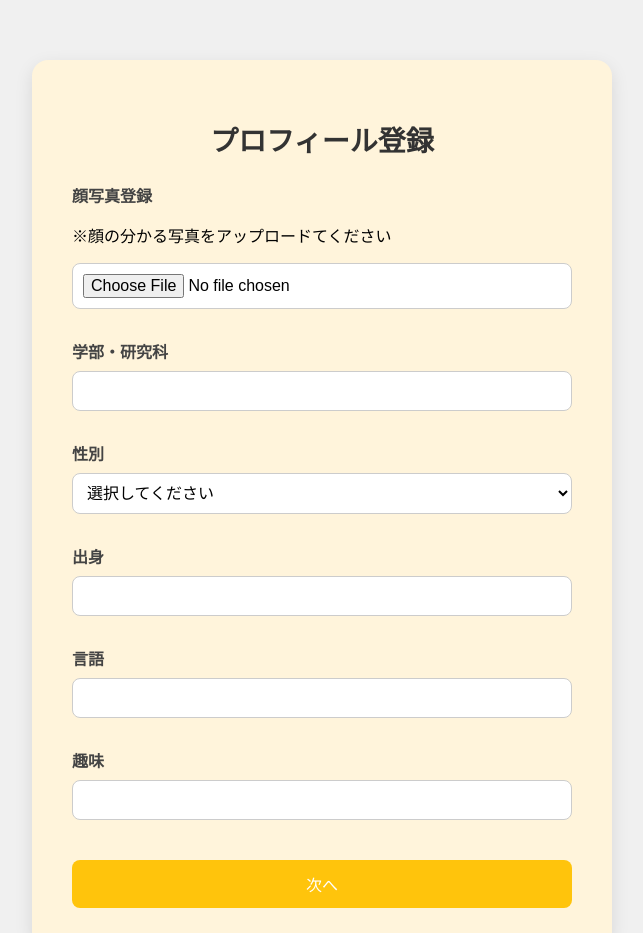
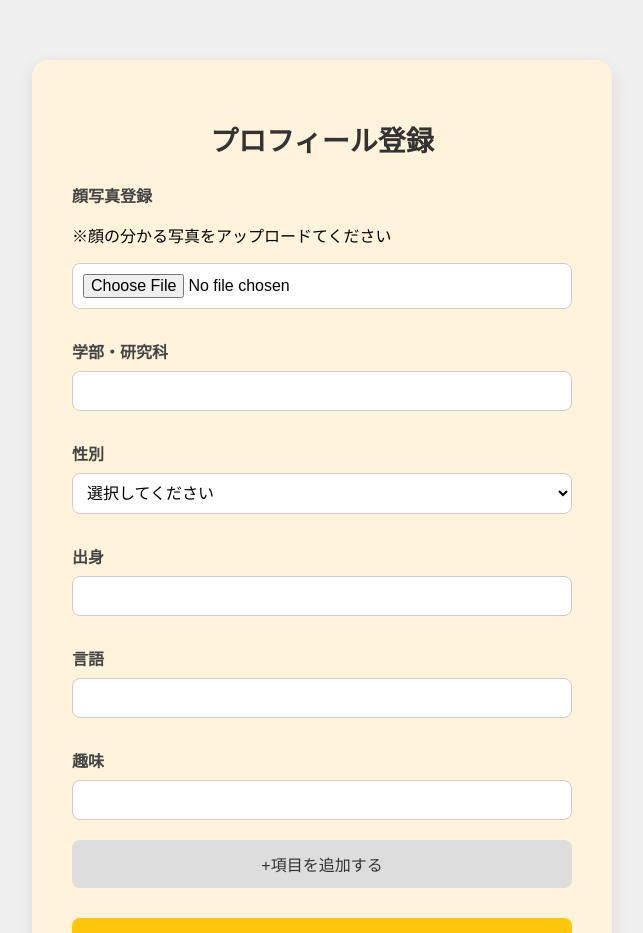
Before and after one commit to himura467/kuis-holla-nextjs, a Next.js app: page /profile in a window 1280 px wide. Shown: the top 933 px of the page, without its empty margins (318-961 px from the left). Built offline with nearby package versions, Linux system fonts and the light colour scheme.

Commit message:
趣味リスの形式化

```diff
--- a/src/app/profile/profile.module.css
+++ b/src/app/profile/profile.module.css
@@ -57,3 +57,17 @@
 .button:hover {
   background-color: #ffcc40;
 }
+
+.addButton {
+  margin-top: 10px;
+  padding: 8px 12px;
+  background-color: transparent;
+  color: #898585;
+  font-size: 14px;
+  border-radius: 4px;
+  cursor: pointer;
+}
+
+.addButton:hover {
+  background-color: #fdf6c3; /* やさしい黄色のホバー */
+}
--- a/src/components/profile.tsx
+++ b/src/components/profile.tsx
@@ -8,12 +8,14 @@ import styles from "../app/profile/profile.module.css";
 export default function Profile() {
   const router = useRouter();
   const setUser = useUserStore((state) => state.setUser);
+
   const [gender, setGender] = useState("");
   const [department, setDepartment] = useState("");
-  const [hobby, setHobby] = useState("");
   const [hometown, setHometown] = useState("");
   const [language, setLanguage] = useState("");
   const [photo, setPhoto] = useState<File | null>(null);
+
+  const [hobbies, setHobbies] = useState<string[]>([""]); // ← 複数入力対応
 
   const handleFileChange = (e: React.ChangeEvent<HTMLInputElement>) => {
     const file = e.target.files?.[0];
@@ -21,13 +23,16 @@ export default function Profile() {
   };
 
   const handleProfileSubmit = () => {
+    // 空欄を除いた趣味だけ保存
+    const filteredHobbies = hobbies.filter((h) => h.trim() !== "");
+
     // Zustand に保存（送信はしない）
     setUser("gender", gender);
     setUser("department", department);
     setUser("hometown", hometown);
-    setUser("hobbies", hobby.split(","));
     setUser("languages", language.split(","));
     setUser("photo", photo);
+    setUser("hobbies", filteredHobbies);
 
     router.push("/question"); // 次のステップへ
   };
@@ -83,12 +88,28 @@ export default function Profile() {
       />
 
       <h2 className={styles.label}>趣味</h2>
-      <input
-        className={styles.input}
-        type="text"
-        value={hobby}
-        onChange={(e) => setHobby(e.target.value)}
-      />
+      {hobbies.map((hobby, index) => (
+        <input
+          key={index}
+          className={styles.input}
+          type="text"
+          value={hobby}
+          onChange={(e) => {
+            const newHobbies = [...hobbies];
+            newHobbies[index] = e.target.value;
+            setHobbies(newHobbies);
+          }}
+        />
+      ))}
+
+      <button
+        type="button"
+        className={styles.button}
+        onClick={() => setHobbies([...hobbies, ""])}
+        style={{ marginTop: "10px", backgroundColor: "#ddd", color: "#333" }}
+      >
+        +項目を追加する
+      </button>
 
       <button className={styles.button} onClick={handleProfileSubmit}>
         次へ
```
